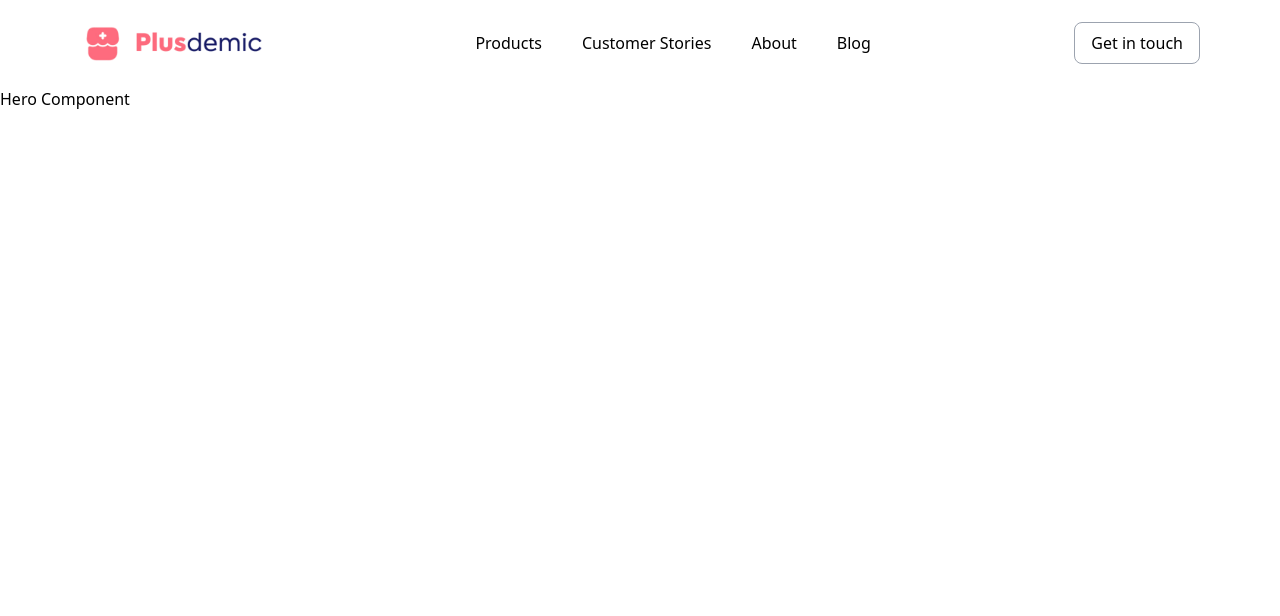
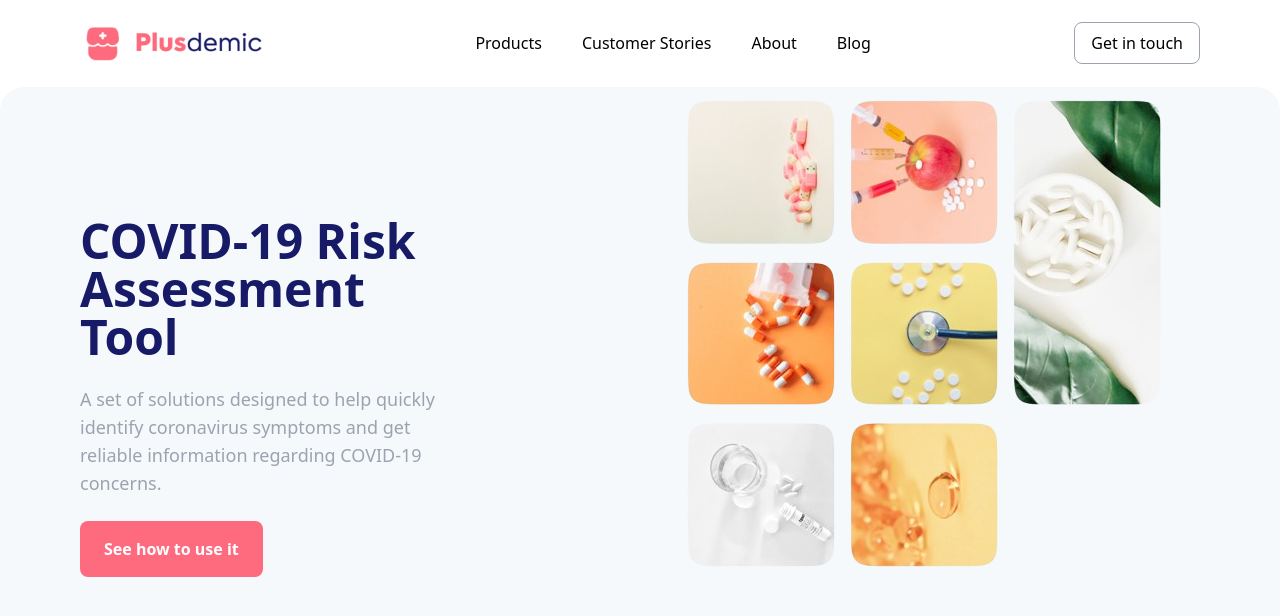
Before and after one commit to wacho91/Assistant-Emergency, a React (Vite) app: page / in a window 1280 px wide. Shown: the top 616 px of the page. Built offline with nearby package versions, Linux system fonts and the light colour scheme.

Commit message:
Hero Component complete

```diff
--- a/src/Components/Hero/Hero.jsx
+++ b/src/Components/Hero/Hero.jsx
@@ -1,9 +1,33 @@
+
+import HeroImage from "../../assets/hero.png"
 
 const Hero = () => {
   return (
-    <div>
-        Hero Component
-    </div>
+    <section>
+        <div className="bg-brandWhite rounded-3xl container grid grid-cols-1 md:grid-cols-2 gap-6 min-h-[660px]">
+            {/*Text Section*/}
+            <div className="flex flex-col justify-center xl:pr-40">
+                <div className="mt-20 mb-10 md:mt-0 space-y-6 text-center md:text-left">
+                    <h1 className="text-5xl font-bold text-darkBlue">
+                        COVID-19 Risk <br /> Assessment Tool
+                    </h1>
+                    <p className="text-lg text-gray-400 mt-4">
+                        A set of solutions designed to help quickly identify coronavirus
+                        symptoms and get reliable information regarding COVID-19 concerns.
+                    </p>
+                    <div className="bg-primary text-white px-6 py-4 rounded-lg mt-4 w-fit mx-auto md:mx-0 font-bold hover:shadow-lg duration-200">
+                        <button>
+                            See how to use it
+                        </button>
+                    </div>
+                </div>
+            </div>
+            {/*Image Section*/}
+            <div className="flex items-start justify-center">
+                <img src={HeroImage} alt="" />
+            </div>
+        </div>
+    </section>
   )
 }
 
```
